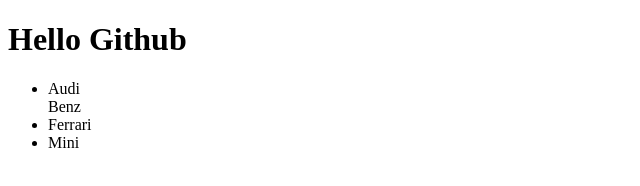
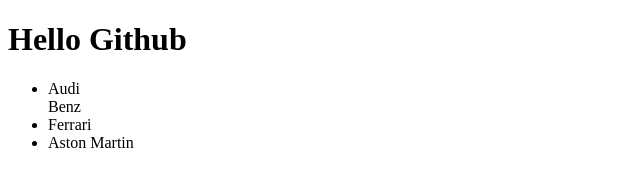
Before and after one commit to SandaruChamod/Chess-Mate, a plain HTML site: page html/index.html in a window 1280 px wide. Shown: the full height of the page, 0-640 px from the left. Drawn offline with Linux system fonts and the light colour scheme.

Commit message:
I Edited index file

```diff
--- a/html/index.html
+++ b/html/index.html
@@ -13,7 +13,7 @@
   <li>Audi</li
   <li>Benz</li>
   <li>Ferrari</li>
-  <li>Mini</li>
+  <li>Aston Martin</li>
 </ul>
 </body>
 </html>
```
